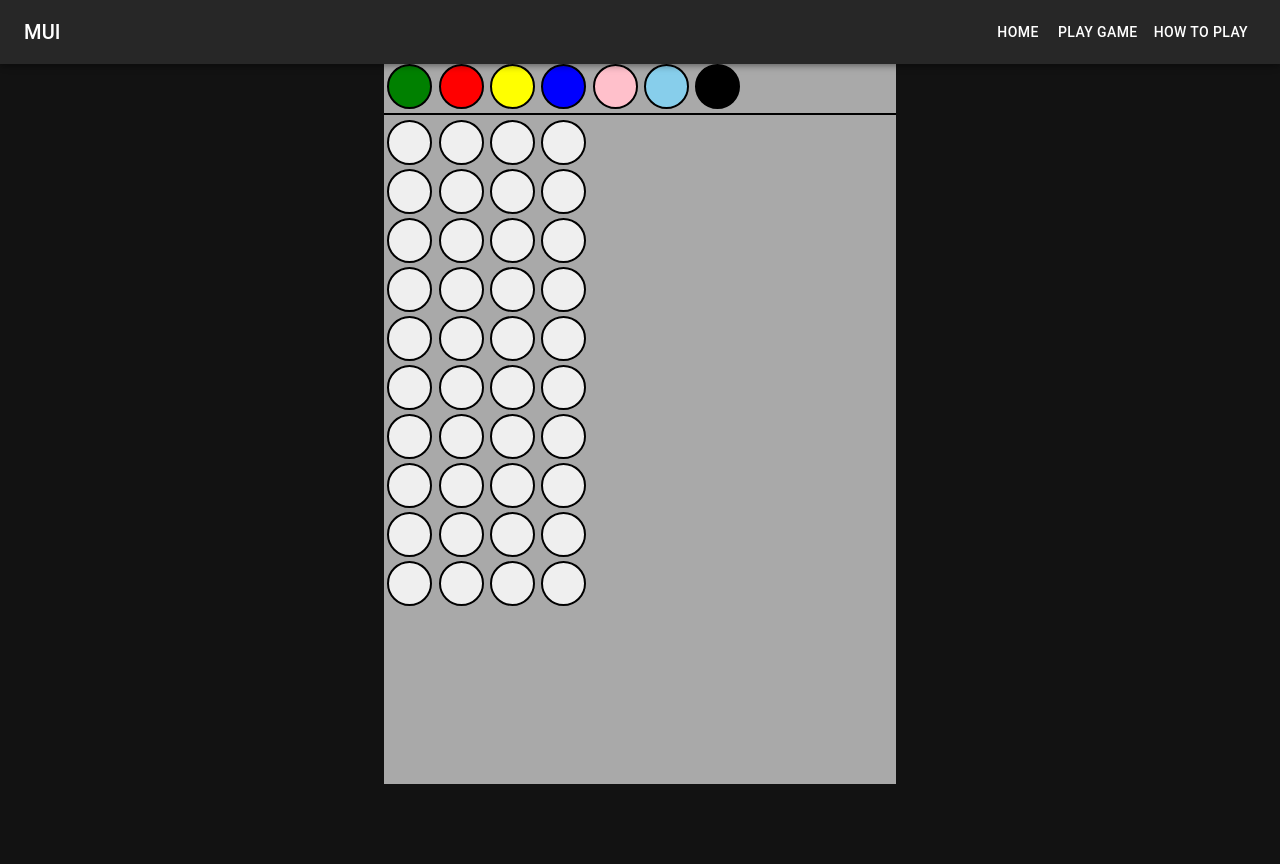
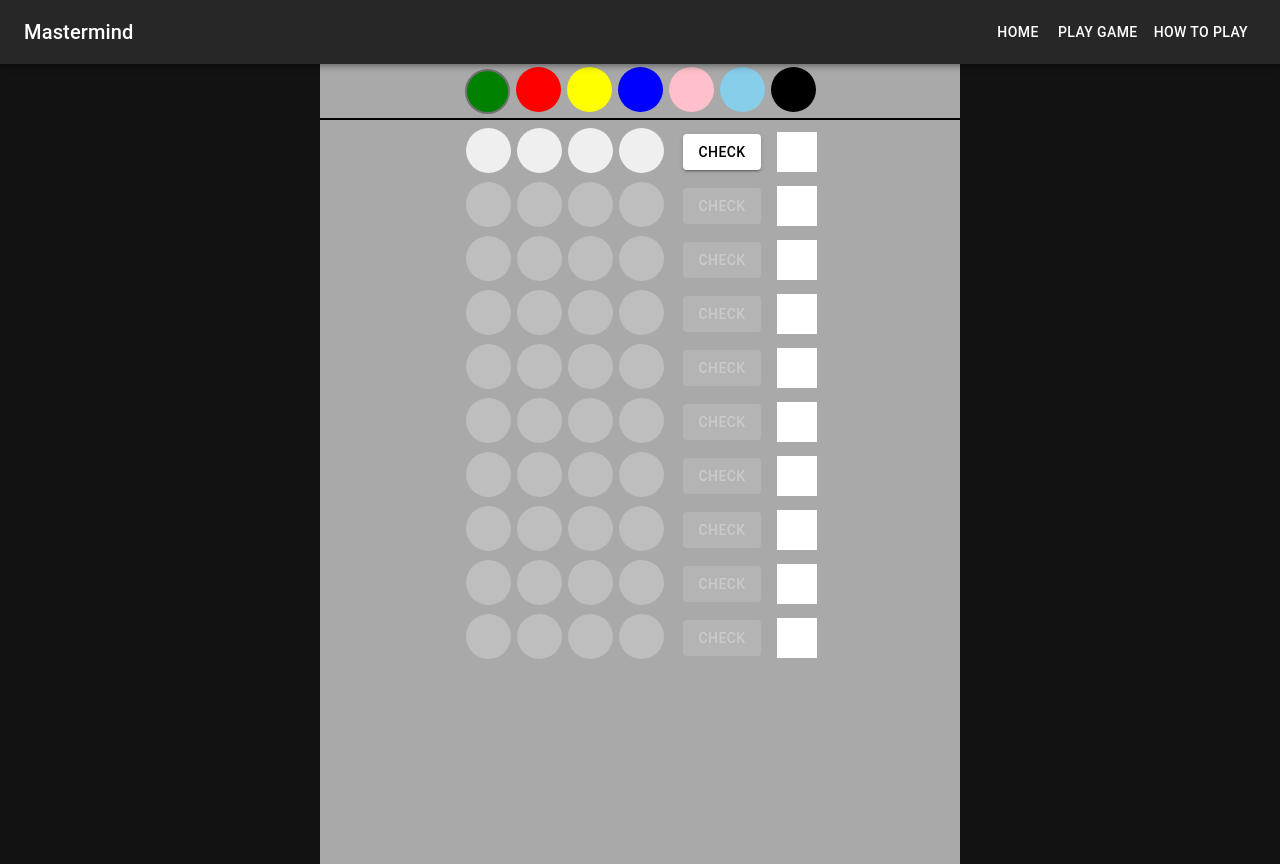
Before and after one commit to PakkiPavan/mastermind-board-game, a React (Create React App) app: page / in a window 1280 px wide. Before the commit the page ends 800 px from the top, so only its background shows below. Built offline with nearby package versions, Linux system fonts and the light colour scheme.

Commit message:
few more changes

```diff
--- a/package.json
+++ b/package.json
@@ -18,6 +18,7 @@
     "react-dom": "^18.2.0",
     "react-router-dom": "^6.9.0",
     "react-scripts": "5.0.1",
+    "sweetalert2": "^11.7.3",
     "typescript": "^4.9.5",
     "web-vitals": "^2.1.4"
   },
--- a/public/index.html
+++ b/public/index.html
@@ -24,7 +24,7 @@
       work correctly both with client-side routing and a non-root public URL.
       Learn how to configure a non-root public URL by running `npm run build`.
     -->
-    <title>React App</title>
+    <title>Mastermind</title>
   </head>
   <body>
     <noscript>You need to enable JavaScript to run this app.</noscript>
--- a/src/App.tsx
+++ b/src/App.tsx
@@ -7,7 +7,6 @@ import {
 } from "react-router-dom";
 import Board from './components/Board/Board';
 import Rules from './components/Rules/Rules';
-
 
 const darkTheme = createTheme({
   palette: {
--- a/src/components/Board/Board.css
+++ b/src/components/Board/Board.css
@@ -2,13 +2,44 @@
     width: 45px;
     height: 45px;
     border-radius: 50%;
-    border: 2px solid #000;
     cursor: pointer;
-    margin: 0 0.2rem;
+    margin: 3px;
+    outline: none;
+    border: none;
     /* animation: blink 0.5s infinite; */
 }
 
+.circle:disabled {
+    cursor: not-allowed;
+}
+
+.checkButton:disabled {
+    pointer-events: all !important;
+    cursor: not-allowed !important;
+}
+
+.selectableRowContainer {
+    display: flex;
+    justify-content: center;
+    align-items: center;
+    text-align: center;
+}
+
+.checkButtonContainer{
+    margin-right: 1rem;
+}
+
 @keyframes blink {
+    0% {
+        border: 2px solid #000;
+    }
+
+    100% {
+        border: 2px solid #fff;
+    }
+}
+
+/* @keyframes blink {
     0% {
         border-color: #000;
     }
@@ -20,4 +51,4 @@
     100% {
         border-color: #000;
     }
-}
+} */
--- a/src/components/Board/Board.tsx
+++ b/src/components/Board/Board.tsx
@@ -1,17 +1,147 @@
 import React from 'react';
 import "./Board.css";
-import { Toolbar } from '@mui/material';
+import { Button, Toolbar } from '@mui/material';
 import Box from '@mui/material/Box';
-
+import Swal from 'sweetalert2';
 
 const availableColors = ["green", "red", "yellow", "blue", "pink", "skyblue", "black"];
+const defaultCurrentColor = "green";
+const defaultCurrentColorId = "availableColor-green-1";
+const circleAnimation = "blink 0.3s infinite";
 
 function Board() {
+    const [currentColor, setCurrentColor] = React.useState(defaultCurrentColor);
+    const [currentRowNumber, setCurrentRowNumber] = React.useState(1);
 
-    const renderCircle = (bgColor?: string) => {
+    React.useEffect(() => {
+        addAnimationToFirstColor(true);
+    }, [])
+
+    const addAnimationToFirstColor = (state: boolean) => {
+        const defaultFocusingColor = document.getElementById(defaultCurrentColorId) as any;
+        defaultFocusingColor.style.animation = state ? circleAnimation : undefined;
+    };
+
+    const handleColorClick = (event: any) => {
+        const id = event.target.id;
+        if (id.includes("availableColor")) {
+            addAnimationToFirstColor(false);
+            const currentColor = id.split("-")[1];
+            setCurrentColor(currentColor);
+        }
+        else if (id.includes("selectableColor")) {
+            const currentSelectableElement = document.getElementById(id) as any;
+            currentSelectableElement.style.backgroundColor = currentColor;
+        }
+    };
+
+    const renderCircle = (id: string, bgColor?: string) => {
+        let animationRequired = false;
+        let disabled = true;
+
+        if (id.includes("availableColor")) {
+            disabled = false;
+            const focusColor = id.split("-")[1];
+            if (currentColor === focusColor) {
+                animationRequired = true;
+            }
+        }
+        else if (id.includes("selectableColor")) {
+            const selectableColorId = id.split("-");
+            const currentRowIndex: any = parseInt(selectableColorId[1]) / 10;
+            if (parseInt(currentRowIndex) === currentRowNumber) {
+                disabled = false;
+            }
+        }
+
         return (
-            <button className="circle" style={{backgroundColor: bgColor ? bgColor : undefined}}></button>
+            <button
+                id={id}
+                className="circle"
+                disabled={disabled}
+                style={{
+                    backgroundColor: bgColor ? bgColor : undefined,
+                    animation: animationRequired ? circleAnimation : undefined,
+                }}
+                onClick={(event: any) => handleColorClick(event)}
+            ></button>
         )
+    };
+
+    const renderCheckButton = (id: string, currentCheckButtonIndex: number) => {
+        let disabled = true;
+
+        if (currentCheckButtonIndex === currentRowNumber) {
+            disabled = false;
+        }
+
+        return (
+            <Button
+                id={id}
+                className="checkButton"
+                variant="contained"
+                color="inherit"
+                disabled={disabled}
+                sx={{
+                    backgroundColor: "white",
+                    color: "black"
+                }}
+                onClick={() => handleCheckButtonClick(currentCheckButtonIndex)}
+            >
+                Check
+            </Button>
+        )
+    };
+
+    const renderHint = (id: string, currentRowIndex: number) => {
+
+        return (
+            <Box
+                id={id}
+                sx={{
+                    width: '40px',
+                    height: '40px',
+                    backgroundColor: 'white',
+                }}
+            >
+
+            </Box>
+        )
+    };
+
+    const handleCheckButtonClick = (currentRowIndex: number) => {
+        console.log("handleCheckButtonClick", currentRowIndex);
+        const selectedColors: string[] = [];
+        for (let index = 1; index <= 4; index++) {
+            const selectableColorElement = document.getElementById(`selectableColor-${currentRowIndex}${index}`) as any;
+            if (selectableColorElement) {
+                const selectedColor = selectableColorElement.style.backgroundColor;
+                if (selectedColor) {
+                    selectedColors.push(selectedColor);
+                }
+            }
+        }
+
+        if (selectedColors.length === 4) {
+            if(selectedColors.length !== [...new Set(selectedColors)].length){
+                Swal.fire({
+                    icon: 'error',
+                    title: 'Error',
+                    text: 'Duplicate colors not allowed',
+                })
+            }
+            else{
+                setCurrentRowNumber(currentRowNumber + 1);
+            }
+        }
+        else {
+            Swal.fire({
+                icon: 'error',
+                title: 'Error',
+                text: 'Select all 4 colors',
+            })
+        }
+
     };
 
     const generateNumbersArray = (length: number) => {
@@ -23,24 +153,25 @@ function Board() {
             <Toolbar />
             <Box
                 sx={{
-                    width: '40%',
-                    height: '90vh',
+                    width: '50%',
+                    height: '100vh',
                     backgroundColor: 'darkgray',
-                    margin: 'auto'
+                    margin: 'auto',
                 }}
             >
                 {/* Available Colors */}
                 <Box
                     sx={{
                         borderBottom: '2px solid black',
-                        marginBottom: '5px'
+                        marginBottom: '5px',
+                        textAlign: 'center'
                     }}
                 >
                     {
                         availableColors.map((color: string, index: number) => {
                             return (
                                 <React.Fragment key={index}>
-                                    {renderCircle(color)}
+                                    {renderCircle(`availableColor-${color}-${index + 1}`, color)}
                                 </React.Fragment>
                             )
                         })
@@ -49,18 +180,26 @@ function Board() {
                 {/* Board to place the colors */}
                 <Box>
                     {
-                        generateNumbersArray(10).map((_, index: number) => {
+                        generateNumbersArray(10).map((_1, index1: number) => {
                             return (
-                                <div key={index}>
+                                <div key={index1} className="selectableRowContainer">
+                                    <div style={{ marginRight: "1rem" }}>
                                         {
-                                        generateNumbersArray(4).map((_, index:number) => {
+                                            generateNumbersArray(4).map((_2, index2: number) => {
                                                 return (
-                                                <React.Fragment key={index}>
-                                                    {renderCircle()}
+                                                    <React.Fragment key={index2}>
+                                                        {renderCircle(`selectableColor-${index1 + 1}${index2 + 1}`)}
                                                     </React.Fragment>
                                                 )
                                             })
                                         }
+                                    </div>
+                                    <div className='checkButtonContainer'>
+                                        {renderCheckButton(`checkButton-${index1 + 1}`, index1 + 1)}
+                                    </div>
+                                    <div className='hintContainer'>
+                                        {renderHint(`checkButton-${index1 + 1}`, index1 + 1)}
+                                    </div>
                                 </div>
                             )
                         })
--- a/src/components/Header/Header.tsx
+++ b/src/components/Header/Header.tsx
@@ -90,7 +90,7 @@ function Header(props: Props) {
                             component="div"
                             sx={{ flexGrow: 1, display: { xs: 'none', sm: 'block' } }}
                         >
-                            MUI
+                            Mastermind
                         </Typography>
                         <Box sx={{ display: { xs: 'none', sm: 'block' } }}>
                             {navItems.map((item, index) => (
--- a/tsconfig.json
+++ b/tsconfig.json
@@ -18,7 +18,8 @@
     "resolveJsonModule": true,
     "isolatedModules": true,
     "noEmit": true,
-    "jsx": "react-jsx"
+    "jsx": "react-jsx",
+    "downlevelIteration": true
   },
   "include": [
     "src"
```
Also changed, not shown: 1 other file (tests, documents, lock files or other folders). Lines whose indentation alone changed are shown as unchanged.
